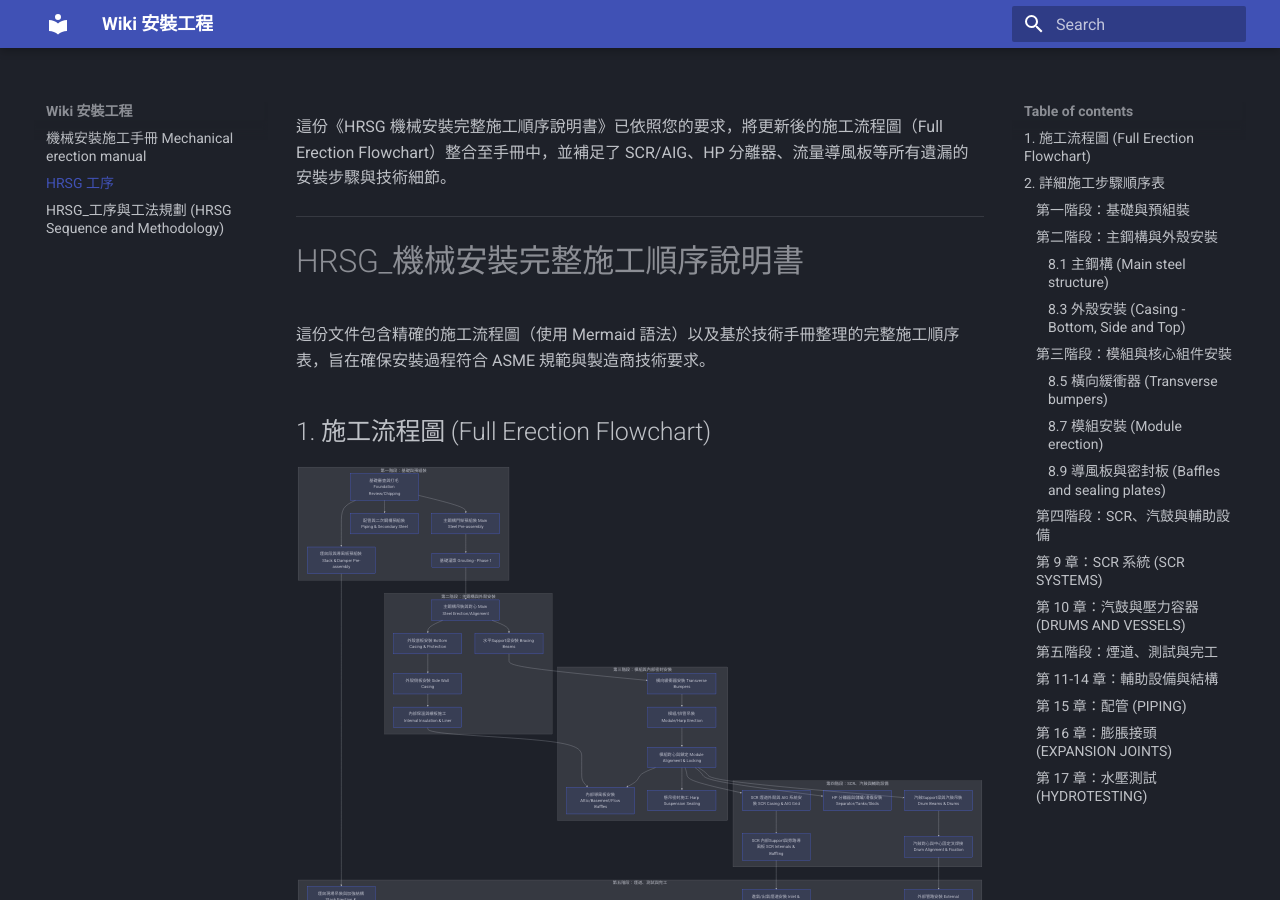
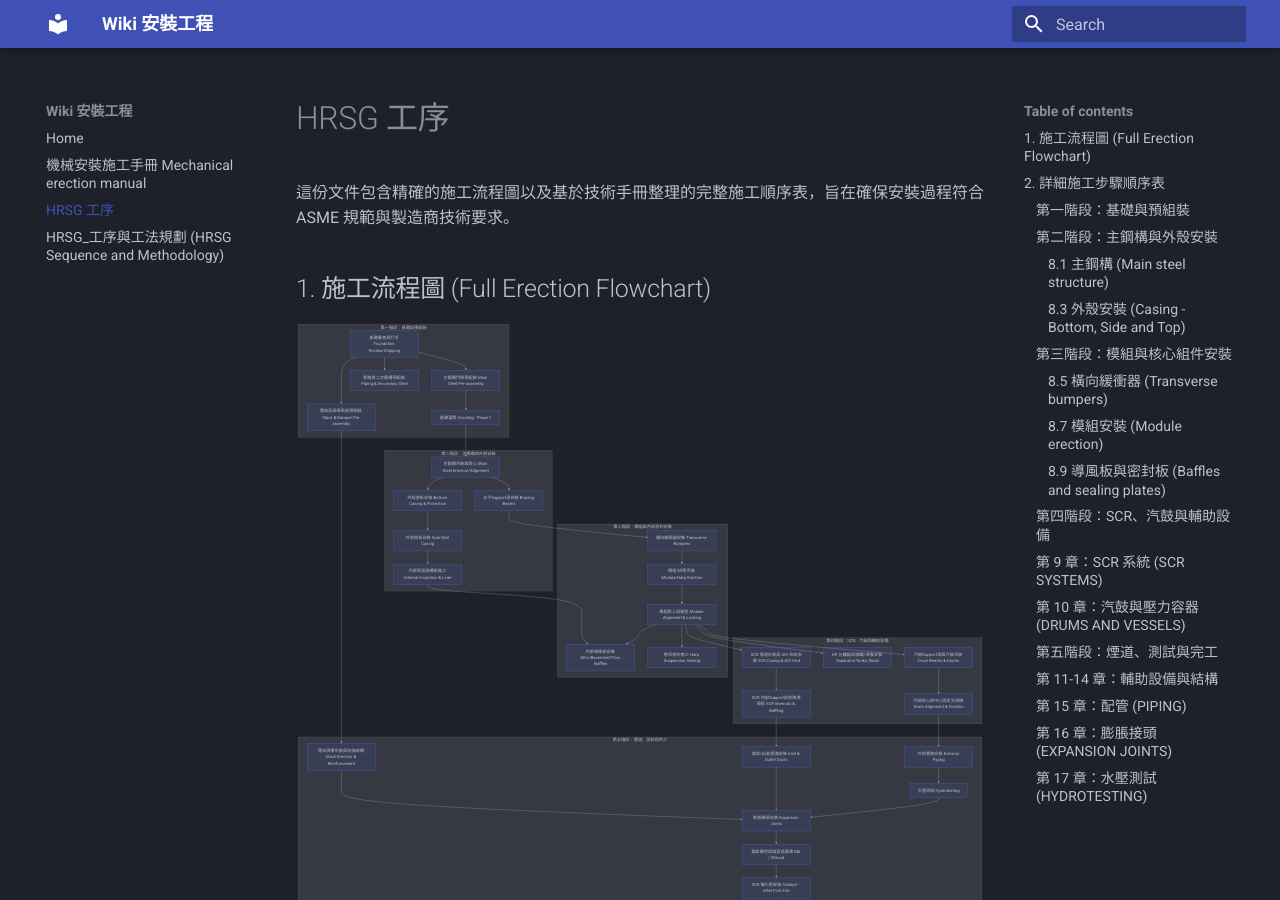
Before and after one commit to drogan-gas/KK, an MkDocs documentation site: the page built from WebWiki/HRSG_工序.md, in a window 1280 px wide and 900 px high. Built offline with MkDocs 1.6.1 and Material for MkDocs 9.7.7, drawn with Linux system fonts in a browser that asks for light colours.

Commit message:
更新: 2026-06-24 09:04:19

```diff
--- a/WebWiki/HRSG_工序.md
+++ b/WebWiki/HRSG_工序.md
@@ -1,11 +1,5 @@
-這份《HRSG 機械安裝完整施工順序說明書》已依照您的要求，將更新後的施工流程圖（Full Erection Flowchart）整合至手冊中，並補足了 SCR/AIG、HP 分離器、流量導風板等所有遺漏的安裝步驟與技術細節。
 
----
-
-HRSG_機械安裝完整施工順序說明書
-==================
-
-這份文件包含精確的施工流程圖（使用 Mermaid 語法）以及基於技術手冊整理的完整施工順序表，旨在確保安裝過程符合 ASME 規範與製造商技術要求。
+這份文件包含精確的施工流程圖以及基於技術手冊整理的完整施工順序表，旨在確保安裝過程符合 ASME 規範與製造商技術要求。
 
 1\. 施工流程圖 (Full Erection Flowchart)
 -----------------------------------
```
Also changed, not shown: other parts of WebWiki/HRSG_工序.md (+1 -1 lines), WebWiki/index.md (added).
